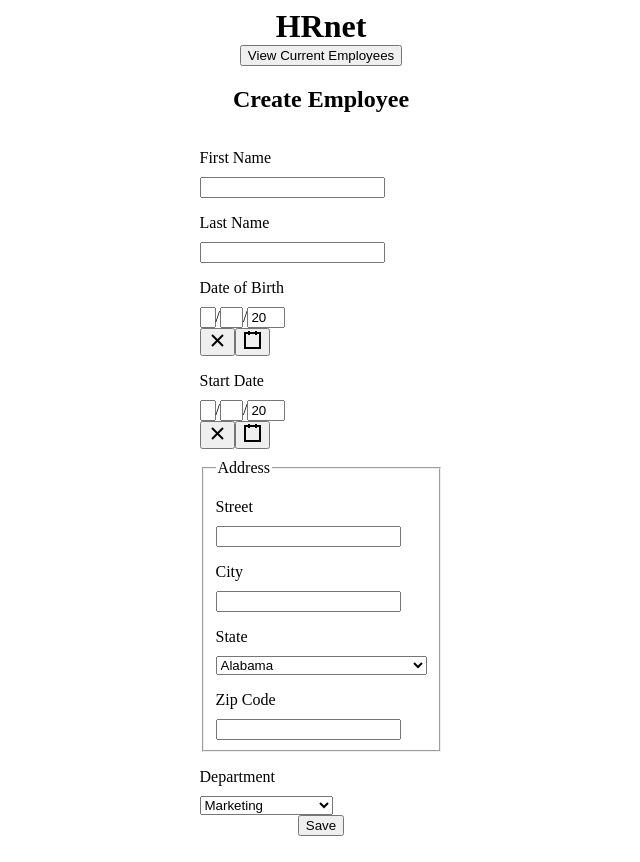
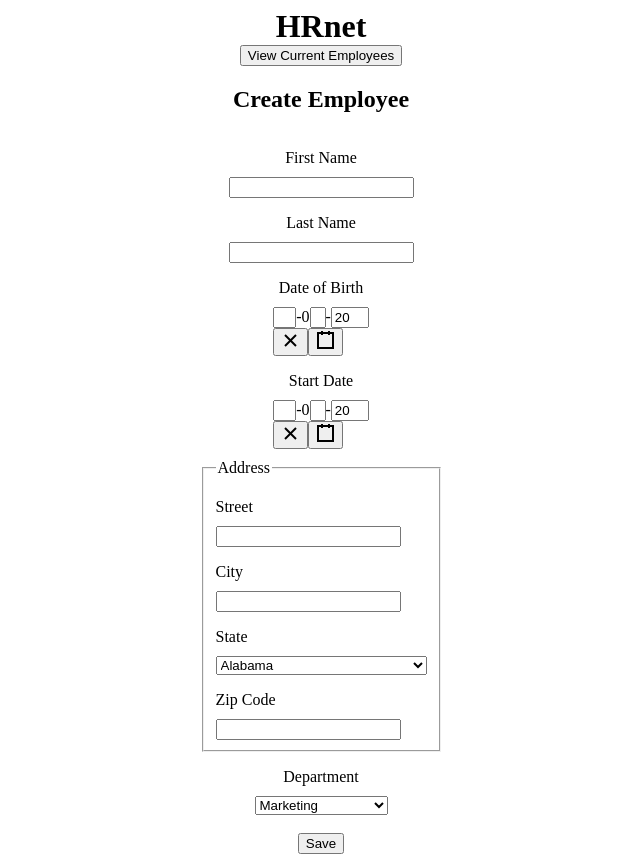
Before and after one commit to reda-madjoub/-reda-madjoub-MadjoubReda_14_09012022, a React (Create React App) app: page / in a window 1280 px wide. Shown: the whole page, without its empty margins (319-959 px from the left). Built offline with nearby package versions, Linux system fonts and the light colour scheme.

Commit message:
setting context API

```diff
--- a/src/components/DataTable.js
+++ b/src/components/DataTable.js
@@ -1,4 +1,16 @@
-import DataTables from "datatables-plugin-react";
-import { Labels, exampleData } from "../constant/data";
+import { useContext } from 'react'
+import DataTables from "datatables-plugin-react"
+import { Labels, exampleData } from "../constant/data"
+import {Context} from '../utils/context/index'
 
-export const DataTable = () => <DataTables labels={Labels} data={exampleData} />
+export const DataTable = () => {
+
+    const { dataContext, setDataContext } = useContext(Context)
+    // const {dd, mm, yyyy} = exampleData
+    // console.log(dataContext.employee.map(el => el));
+    return (<DataTables
+                labels={Labels}
+                data={exampleData}
+            />)
+
+}
--- a/src/components/DateTimePicker.js
+++ b/src/components/DateTimePicker.js
@@ -1,8 +1,37 @@
-import React, { useState } from 'react';
+import React, { useContext, useState } from 'react'
+import {Context} from '../utils/context/index'
 import DatePicker from 'react-date-picker';
 
-export const DateTimePicker = () => {
-  const [value, onChange] = useState(new Date());
+export const DateTimePicker = (props) => {
+    const [value, setValue] = useState(new Date())
+  const { dataContext, setDataContext } = useContext(Context)
 
-  return <DatePicker onChange={onChange} value={value}/>
+  const handleChange = (e) => {
+    setValue(e)
+    switch (props.name) {
+        case 'birth':
+            setDataContext({
+                ...dataContext,
+                dateOfBirth: value
+            })
+            break;
+        case 'start':
+            setDataContext({
+                ...dataContext,
+                startDate: value
+            })
+            break;
+
+        default:
+            throw new Error()
+    }
+   }
+
+
+
+  return <DatePicker
+          onChange={handleChange}
+          value={value}
+          format='dd-MM-y'
+          />
 }
--- /dev/null
+++ b/src/components/Form/Form.css
@@ -0,0 +1,7 @@
+#create-employee {
+    display: flex;
+    flex-flow: column;
+    align-items: center;
+    justify-content: center;
+    width: 300px;
+}
--- /dev/null
+++ b/src/components/Form/Form.js
@@ -0,0 +1,70 @@
+import React, { useContext, useState } from 'react'
+import { DateTimePicker } from '../DateTimePicker'
+import { STATES, DEPARTMENTS } from '../../constant/data'
+import {Context} from '../../utils/context/index'
+import './Form.css'
+
+const Form = () => {
+
+    const { dataContext, setDataContext, employeeList, setEmployeeList } = useContext(Context)
+    const handleSubmit = (e) => {
+        e.preventDefault()
+
+        const newEmployee = {...dataContext}
+        console.log(employeeList);
+        console.log(dataContext);
+        setDataContext({
+            ...dataContext,
+            isModalOpen: true,
+        })
+        setEmployeeList(employeeList.concat(newEmployee))
+        console.log(employeeList);
+    }
+
+    return (
+        <>
+            <form onSubmit={handleSubmit} id="create-employee">
+                <label htmlFor="first-name">First Name</label>
+                <input type="text" id="first-name" onChange={e => setDataContext({...dataContext,firstName: e.target.value})} value={dataContext.firstName}/>
+
+                <label htmlFor="last-name">Last Name</label>
+                <input type="text" id="last-name" onChange={e => setDataContext({...dataContext,lastName: e.target.value})} value={dataContext.lastName}/>
+
+                <label htmlFor="date-of-birth">Date of Birth</label>
+                {/* <DateTimePickerBirth/> */}
+                <DateTimePicker name='birth'/>
+
+                <label htmlFor="start-date">Start Date</label>
+                <DateTimePicker name='start'/>
+
+                <fieldset className="address">
+                    <legend>Address</legend>
+
+                    <label htmlFor="street">Street</label>
+                    <input id="street" type="text" onChange={e => setDataContext({...dataContext,street: e.target.value})} value={dataContext.street}/>
+
+                    <label htmlFor="city">City</label>
+                    <input id="city" type="text" onChange={e => setDataContext({...dataContext,city: e.target.value})} value={dataContext.city}/>
+
+                    <label htmlFor="state">State</label>
+                    <select name="state" id="state" onChange={e => setDataContext({...dataContext,state: e.target.value})} value={dataContext.state}>
+                    { STATES.map((el, index) => <option key={index}>{el.name}</option>) }
+                    </select>
+
+                    <label htmlFor="zip-code">Zip Code</label>
+                    <input id="zip-code" type="number" onChange={e => setDataContext({...dataContext,zipCode: e.target.value})} value={dataContext.zipCode}/>
+                </fieldset>
+
+                <label htmlFor="department">Department</label>
+                <select name="department" id="department" onChange={e => setDataContext({...dataContext,department: e.target.value})} value={dataContext.department}>
+                    { DEPARTMENTS.map((el, index) => <option key={index}>{el.name}</option>) }
+                </select>
+            <br />
+                <input type="submit" value="Save"/>
+            </form>
+        </>
+
+    )
+}
+
+export default Form
--- a/src/pages/CreateEmployee/CreateEmployee.js
+++ b/src/pages/CreateEmployee/CreateEmployee.js
@@ -1,7 +1,6 @@
 import React from 'react'
 import { Link } from 'react-router-dom';
-import { DateTimePicker } from '../../components/DateTimePicker';
-import { STATES, DEPARTMENTS } from '../../constant/data';
+import Form from '../../components/Form/Form'
 import './CreateEmployee.css'
 
 const CreateEmployee = () => {
@@ -15,44 +14,7 @@ const CreateEmployee = () => {
                 <button type='button'>View Current Employees</button>
             </Link>
             <h2>Create Employee</h2>
-            <form action="#" id="create-employee">
-                <label htmlFor="first-name">First Name</label>
-                <input type="text" id="first-name" />
-
-                <label htmlFor="last-name">Last Name</label>
-                <input type="text" id="last-name" />
-
-                <label htmlFor="date-of-birth">Date of Birth</label>
-                <DateTimePicker/>
-
-                <label htmlFor="start-date">Start Date</label>
-                <DateTimePicker/>
-
-                <fieldset className="address">
-                    <legend>Address</legend>
-
-                    <label htmlFor="street">Street</label>
-                    <input id="street" type="text" />
-
-                    <label htmlFor="city">City</label>
-                    <input id="city" type="text" />
-
-                    <label htmlFor="state">State</label>
-                    <select name="state" id="state">
-                    { STATES.map((el, index) => <option key={index}>{el.name}</option>) }
-                    </select>
-
-                    <label htmlFor="zip-code">Zip Code</label>
-                    <input id="zip-code" type="number" />
-                </fieldset>
-
-                <label htmlFor="department">Department</label>
-                <select name="department" id="department">
-                    { DEPARTMENTS.map((el, index) => <option key={index}>{el.name}</option>) }
-                </select>
-            </form>
-
-            <button onclick="saveEmployee()">Save</button>
+            <Form/>
         </div>
         </>
     )
--- a/src/pages/CurrentEmployee/CurrentEmployee.js
+++ b/src/pages/CurrentEmployee/CurrentEmployee.js
@@ -1,5 +1,6 @@
 import React from 'react'
 import { Link } from 'react-router-dom';
+import {Context} from '../../utils/context/index'
 import { DataTable } from '../../components/DataTable'
 import './CurrentEmployee.css'
 
--- a/src/utils/context/index.js
+++ b/src/utils/context/index.js
@@ -1,38 +1,34 @@
 import { createContext, useState } from "react"
 
 
-export const add_employee = createContext()
-const INITIALE_STATE = [
-    {firstName: ''},
-    {lastName: ''},
-    {dateOfBirth: ''},
-    {startDate: ''},
-    {street: ''},
-    {city: ''},
-    {state: ''},
-    {zipCode: ''},
-    {department: ''},
-    {isModalOpen: false},
-]
+export const Context = createContext()
+// export const Context = createContext({
+//     INITIALE_STATE,
+//     employee:[]
+// })
+export const INITIALE_STATE = {
+    firstName: '',
+    lastName: '',
+    dateOfBirth: '',
+    startDate: '',
+    street: '',
+    city: '',
+    state: '',
+    zipCode: '',
+    department: '',
+    isModalOpen: false,
+    // employee:[]
+}
 
-export const Provider = ({ children }) => {
-    const [employee, setEmployee] = useState(INITIALE_STATE)
-    setEmployee([
-        {firstName: ''},
-        {lastName: ''},
-        {dateOfBirth: ''},
-        {startDate: ''},
-        {street: ''},
-        {city: ''},
-        {state: ''},
-        {zipCode: ''},
-        {department: ''},
-        {isModalOpen: false},
-    ])
-
+const ContextProvider = props => {
+    const [dataContext, setDataContext] = useState(INITIALE_STATE)
+    const [employeeList, setEmployeeList] = useState([])
+// console.log(INITIALE_STATE);
     return (
-        <add_employee.Provider value={{ employee }}>
-            {children}
-        </add_employee.Provider>
+        <Context.Provider value={{ dataContext, setDataContext, employeeList, setEmployeeList }}>
+            {props.children}
+        </Context.Provider>
     )
 }
+
+export default ContextProvider
```
Also changed, not shown: src/App.js (+6 -3 lines), src/components/Modal/Modal.css (added), src/components/Modal/Modal.js (renamed from src/components/Modal.js/Modal.js).
